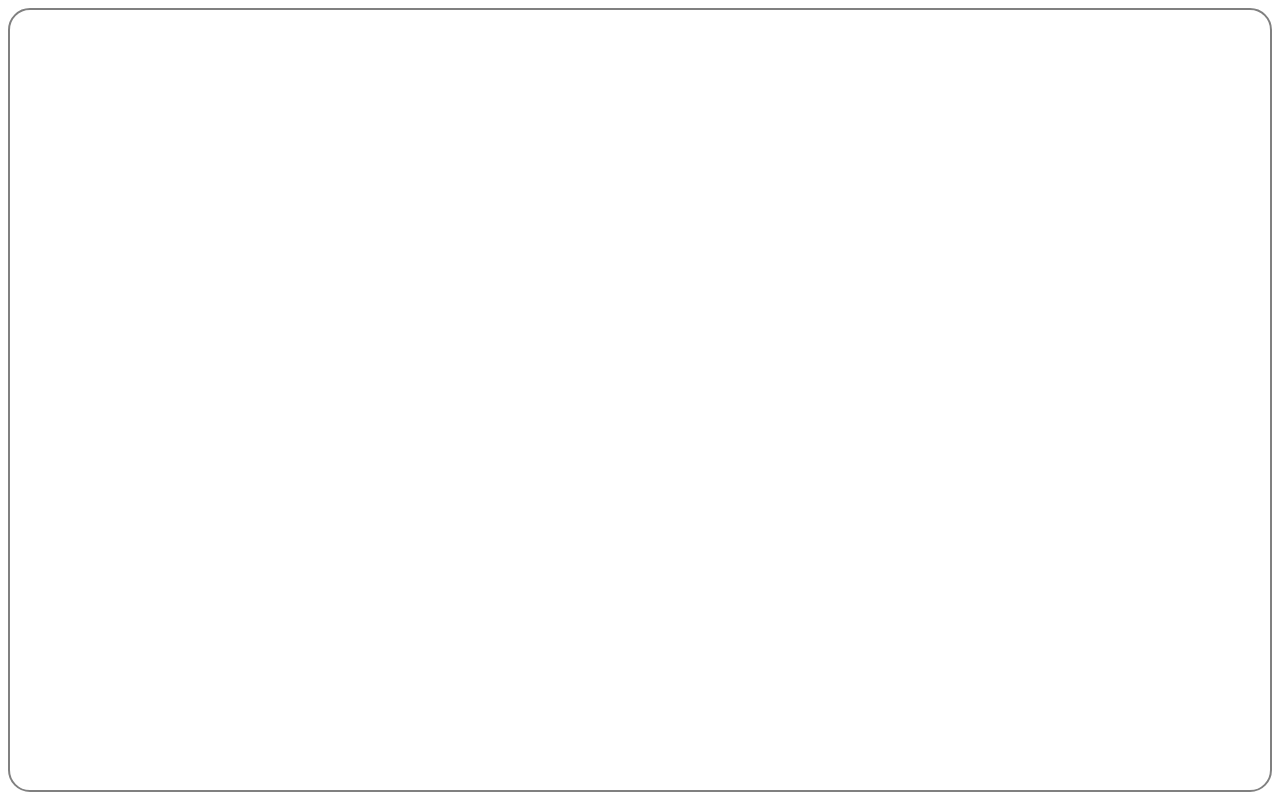
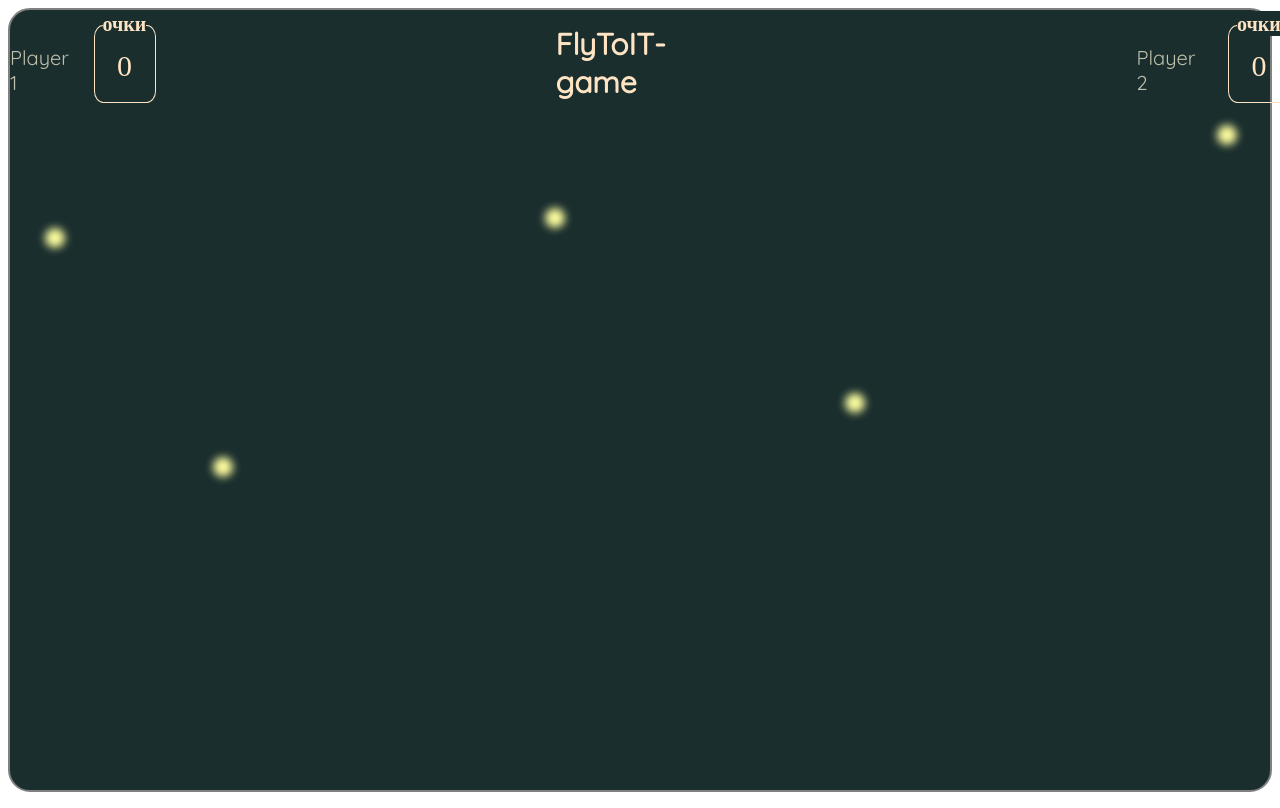
Before and after one commit to eIT-Janusz/FlyToIT-game-shooter, a plain HTML site: page index.html in a window 1280 px wide. Drawn offline with Linux system fonts and the light colour scheme.

Commit message:
background

```diff
--- a/index.html
+++ b/index.html
@@ -4,11 +4,37 @@
     <meta charset="UTF-8" />
     <meta name="viewport" content="width=device-width, initial-scale=1.0" />
     <title>FlyToIT - Game Shooter</title>
-
+    <link
+      href="https://fonts.googleapis.com/css2?family=Quicksand&display=swap"
+      rel="stylesheet"
+    />
     <link href="./styles/core.css" rel="stylesheet" />
+    <link href="./styles/gameZone.css" rel="stylesheet" />
   </head>
   <body>
-    <div id="game-zone"></div>
+    <div id="game-zone">
+      <div class="top-part">
+        <div class="part">
+          <p class="name">Player 1</p>
+          <div class="scoreboard">
+            <h2>очки</h2>
+            <p class="check">0</p>
+          </div>
+        </div>
+        <h1><span class="letter">F</span>lyToIT-game</h1>
+        <div class="part"></div>
+        <p class="name">Player 2</p>
+        <div class="scoreboard">
+          <h2>очки</h2>
+          <p class="check">0</p>
+        </div>
+      </div>
+      <div class="star" id="first-star"></div>
+      <div class="star" id="second-star"></div>
+      <div class="star" id="third-star"></div>
+      <div class="star" id="fourth-star"></div>
+      <div class="star" id="fifth-star"></div>
+    </div>
 
     <script src="./scripts/main.js" type="module"></script>
   </body>
--- /dev/null
+++ b/styles/gameZone.css
@@ -0,0 +1,134 @@
+#game-zone {
+  background-color: rgb(26, 46, 46);
+}
+.top-part {
+  position: fixed;
+  top: 25px;
+  display: flex;
+  justify-content: center;
+  width: 100%;
+}
+h1 {
+  margin: 0 400px;
+  font-family: quicksand;
+  font-size: 30px;
+  color: bisque;
+  min-width: 110px;
+}
+.check {
+  color: bisque;
+  text-align: center;
+}
+.scoreboard {
+  border: 1px solid bisque;
+  color: bisque;
+  border-radius: 15%;
+  min-width: 60px;
+  max-height: 76px;
+}
+.part {
+  display: flex;
+}
+h2 {
+  font-size: 20px;
+  display: inline-block;
+  position: relative;
+  top: -32px;
+  left: 8px;
+  background-color: rgb(26, 46, 46);
+  font-family: quicksand;
+}
+.check {
+  margin: 0;
+  position: relative;
+  font-size: 30px;
+  top: -35px;
+}
+.name {
+  margin-right: 20px;
+  font-size: 20px;
+  font-family: quicksand;
+  animation: colors 10s infinite linear;
+}
+@keyframes letter {
+  from {
+    top: 0px;
+    transform: rotateX(0deg);
+  }
+  7% {
+    top: -20px;
+    transform: rotateX(0deg);
+    display: inline-block;
+  }
+  25% {
+    top: -20px;
+    display: inline-block;
+    transform: rotate(180deg);
+  }
+  40% {
+    top: -20px;
+    transform: rotate(360deg);
+  }
+  55% {
+    top: 0px;
+    transform: rotateX(360deg);
+  }
+  to {
+    top: 0px;
+    transform: rotateX(360deg);
+  }
+}
+.letter {
+  position: relative;
+  animation: letter 5s infinite linear;
+}
+@keyframes colors {
+  from {
+    color: bisque;
+  }
+  20% {
+    color: rgb(97, 181, 255);
+  }
+  40% {
+    color: rgb(255, 129, 129);
+  }
+  60% {
+    color: aquamarine;
+  }
+  80% {
+    color: rgb(226, 255, 62);
+  }
+  to {
+    color: bisque;
+  }
+}
+.star {
+  position: relative;
+  width: 20px;
+  height: 20px;
+
+  filter: blur(4px);
+  border-radius: 50%;
+
+  background-color: rgb(255, 255, 160);
+}
+#first-star {
+  top: 218px;
+  left: 35px;
+}
+#second-star {
+  top: 427px;
+  left: 203px;
+}
+#third-star {
+  top: 75px;
+  left: 1207px;
+}
+#fourth-star {
+  top: 323px;
+  left: 835px;
+}
+#fifth-star {
+  top: 118px;
+  left: 535px;
+}
```
